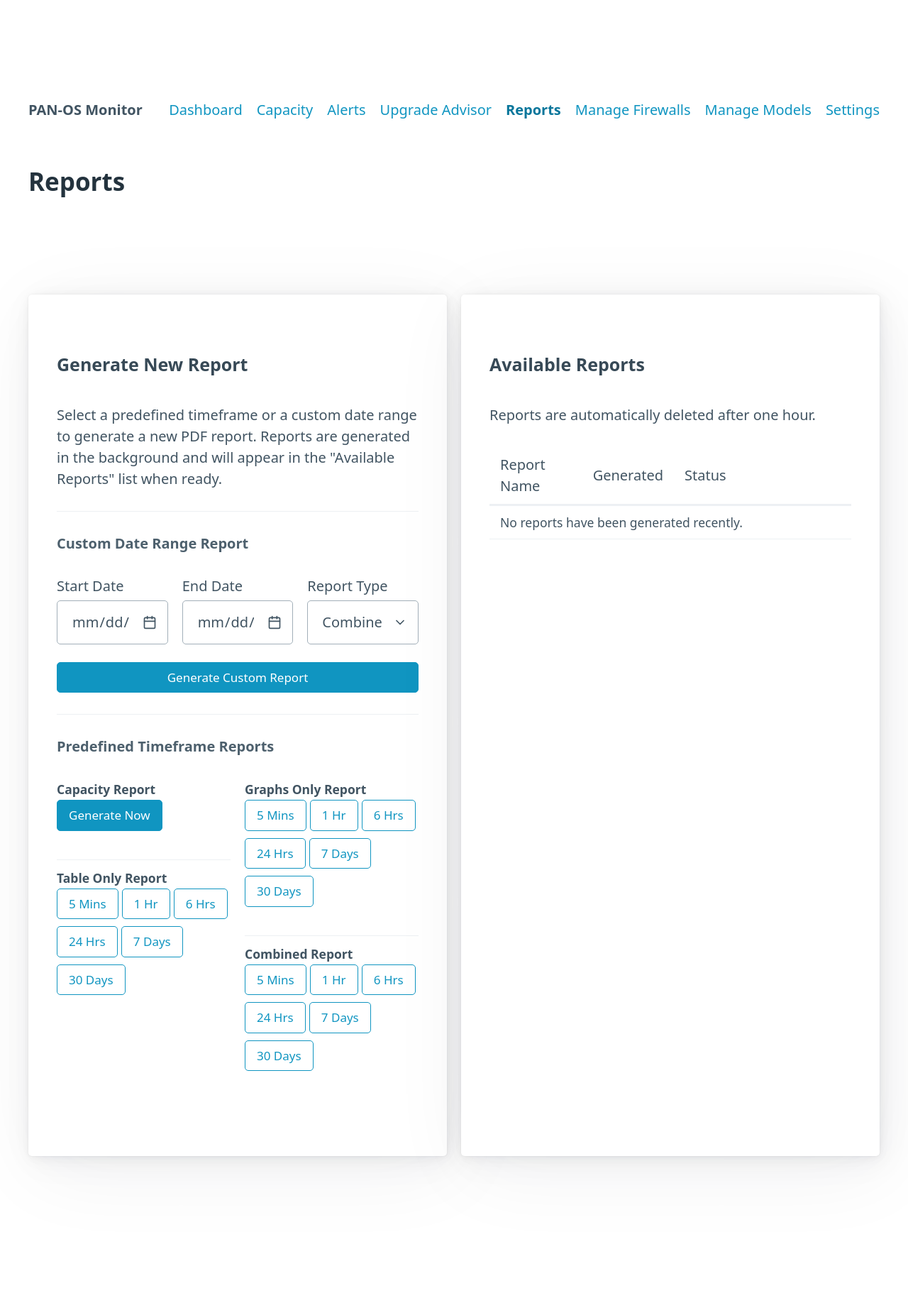
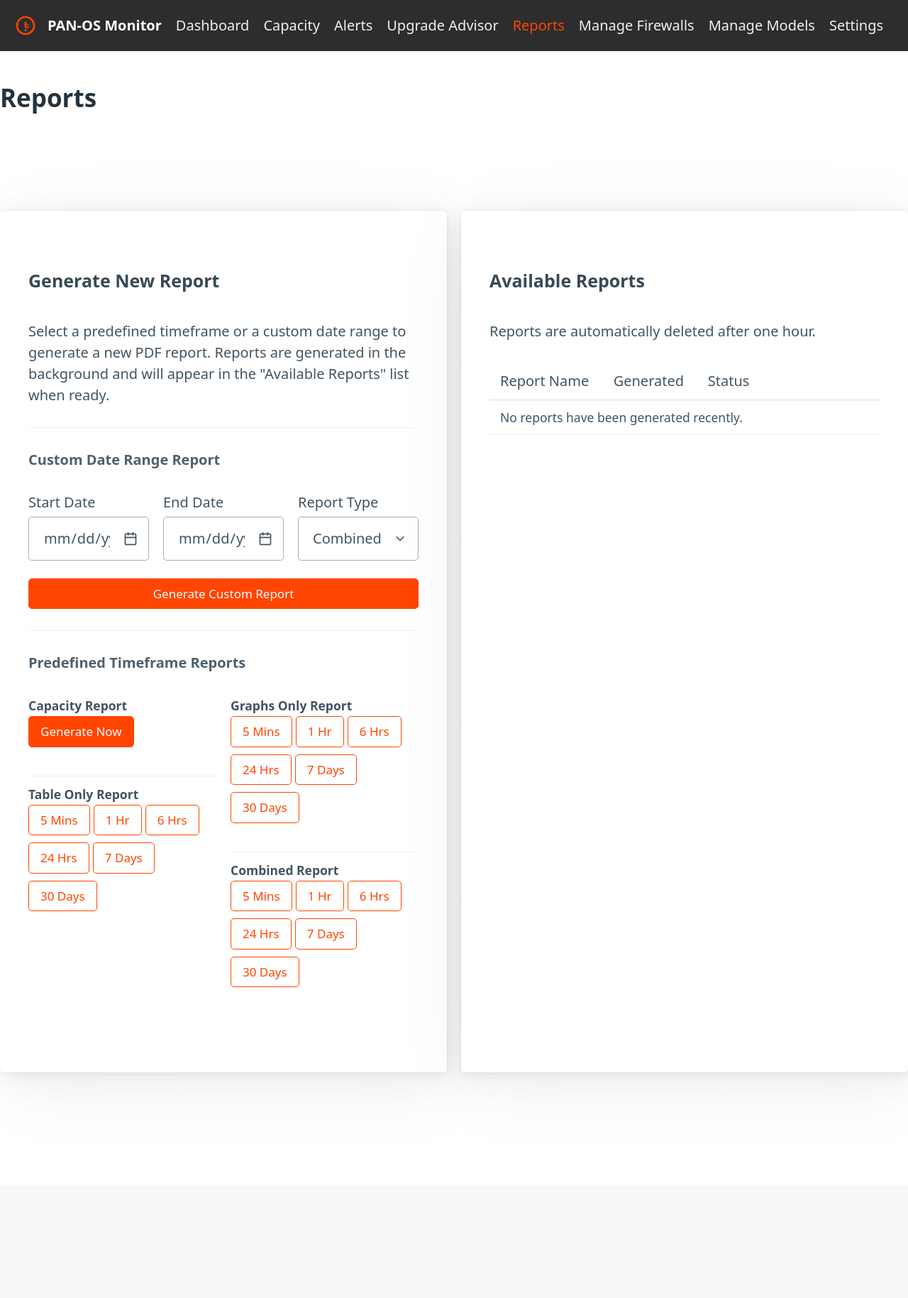
Before and after one commit to PaloAltoNetworks/panos-monitor, a Flask app: page /reports in a window 1280 px wide. Shown: the whole page at 71% size. After the commit the page ends 1516 px from the top, so only its background shows below. Run offline with Flask 2, Linux system fonts and the light colour scheme; data that the repository does not hold is empty; parts of the project's set-up code (start-up, migrations or seed data) failed here and were passed over.

Commit message:
added new look.

```diff
--- a/templates/advisor.html
+++ b/templates/advisor.html
@@ -18,7 +18,7 @@
             <option value="7d" {% if selected_timespan == '7d' %}selected{% endif %}>Last 7 Days</option>
             <option value="30d" {% if selected_timespan == '30d' %}selected{% endif %}>Last 30 Days</option>
         </select>
-        <button type="submit" class="btn-small">Analyze</button>
+        <button type="submit" class="btn-small btn-panw">Analyze</button>
     </form>
 </article>
 
--- a/templates/alerts.html
+++ b/templates/alerts.html
@@ -38,7 +38,7 @@
                 {% endfor %}
             </tbody>
         </table>
-        <button type="submit">Acknowledge Selected</button>
+        <button type="submit" class="btn-small btn-panw">Acknowledge Selected</button>
         {% else %}
         <p>No active alerts. All systems are operating within capacity thresholds.</p>
         {% endif %}
--- a/templates/base.html
+++ b/templates/base.html
@@ -10,8 +10,38 @@
 
     <link rel="stylesheet" href="https://cdn.jsdelivr.net/npm/@picocss/pico@1/css/pico.min.css">
     <style>
-        body { padding: 2rem; }
-        nav { margin-bottom: 2rem; }
+        body { padding: 0; } /* Remove all body padding */
+        nav.top-nav {
+            position: -webkit-sticky; /* For Safari */
+            position: sticky;
+            top: 0;
+            z-index: 2; /* Ensure it's above other sticky elements */
+            background-color: #2d2d2d; /* Dark background for the nav bar */
+        }
+
+        /* Style the brand/logo area */
+        .brand {
+            display: flex;
+            align-items: center;
+            gap: 0.75rem; /* Space between logo and text */
+        }
+
+        /* ** NEW: Remove top margin from the nav bar to close the gap ** */
+        nav.top-nav ul:first-of-type {
+            margin-top: 0;
+        }
+
+        /* Override default Pico link colors for the dark nav bar */
+        nav.top-nav ul li a {
+            color: #f0f0f0; /* Light gray for links */
+        }
+        nav ul li a:hover {
+            color: white;
+        }
+        nav ul li strong {
+            color: white; /* White for the brand text */
+        }
+
 
         /* Make table rows less tall */
         table td, table th {
@@ -26,7 +56,8 @@
 
         /* Make buttons inside tables smaller for more compact rows */
         td form button,
-        td a[role="button"] {
+        td a[role="button"],
+        td button {
             font-size: 0.75rem;
             padding: 0.25rem 0.5rem;
         }
@@ -48,14 +79,36 @@
         }
 
         /* ** NEW: Make the active navigation link bold ** */
-        nav a[aria-current="page"] {
-            font-weight: bold;
+        nav.top-nav a[aria-current="page"] {
+            color: #ff4500; /* Palo Alto Networks Red for active link */
         }
 
         /* ** NEW: A utility class for smaller, consistent buttons ** */
         .btn-small {
             font-size: 0.85rem !important;
             padding: 0.4rem 0.8rem !important;
+        }
+
+        /* ** NEW: Branded button color for primary actions ** */
+        .btn-panw {
+            background-color: #ff4500;
+            border-color: #ff4500;
+            color: #ffffff;
+        }
+        .btn-panw:hover {
+            background-color: #e03e00; /* Darker red on hover */
+            border-color: #e03e00;
+        }
+
+        /* ** NEW: Branded outline button color ** */
+        .btn-panw-outline {
+            border-color: #ff4500;
+            color: #ff4500;
+        }
+        .btn-panw-outline:hover {
+            background-color: #ff4500;
+            border-color: #ff4500;
+            color: #ffffff;
         }
 
         /* ** NEW: Pulsating animation for the status indicator ** */
@@ -65,24 +118,22 @@
             100% { opacity: 1; }
         }
         .status-indicator {
-            color: red !important;
+            color: white !important; /* White pulse for the dark background */
             font-weight: bold !important;
             animation: pulse 1.5s infinite;
         }
     </style>
   </head>
   <body>
-    <main class="container">
-        <nav>
+    <nav class="top-nav">
+        <div class="container-fluid">
             <ul>
-                <li><strong>PAN-OS Monitor</strong>
-                    {# ** NEW: Background Task Status Indicator (Moved) ** #}
-                    {% if background_task_is_running %}
-                    <span aria-busy="true" class="status-indicator" style="margin-left: 1rem; font-size: 0.9rem;">Refreshing data...</span>
-                    {% endif %}
+                <li>
+                    <div class="brand">
+                        <svg width="32" height="32" viewBox="0 0 24 24" fill="none" xmlns="http://www.w3.org/2000/svg"><path d="M12 2C6.48 2 2 6.48 2 12s4.48 10 10 10 10-4.48 10-10S17.52 2 12 2zm0 18c-4.41 0-8-3.59-8-8s3.59-8 8-8 8 3.59 8 8-3.59 8-8 8zm-1-12h2v6h-2zm0 8h2v2h-2z" fill="#ff4500"></path><path d="M11.25 12.55c0-.4.1-.77.29-1.1.19-.33.46-.6.8-.81.34-.21.74-.31 1.19-.31.45 0 .84.1 1.18.31.34.21.6.48.79.81.19.33.29.7.29 1.1v.19c0 .4-.1.77-.29 1.1-.19.33-.45.6-.79.81-.34-.21-.73.31-1.18.31-.45 0-.85-.1-1.19-.31-.34-.21-.61-.48-.8-.81-.19-.33-.29-.7-.29-1.1v-.19zm1.49 1.04c.1.13.23.23.39.31.16.08.34.12.53.12.19 0 .37-.04.53-.12.16-.08.29-.18.39-.31.1-.13.17-.28.21-.45.04-.17.06-.35.06-.53s-.02-.36-.06-.53c-.04-.17-.11-.32-.21-.45-.1-.13-.23-.23-.39-.31-.16-.08-.34-.12-.53-.12-.19 0-.37-.04-.53-.12-.16-.08-.29-.18-.39-.31-.1-.13-.17-.28-.21-.45-.04-.17-.06-.35-.06-.53s.02-.36.06-.53c.04-.17.11-.32.21-.45z" fill="#ff4500"></path></svg>
+                        <strong>PAN-OS Monitor</strong>
+                    </div>
                 </li>
-            </ul>
-            <ul>
                 <li><a href="{{ url_for('index') }}" {% if request.endpoint == 'index' %}aria-current="page"{% endif %}>Dashboard</a></li>
                 <li><a href="{{ url_for('capacity_dashboard') }}" {% if request.endpoint == 'capacity_dashboard' %}aria-current="page"{% endif %}>Capacity</a></li>
                 <li><a href="{{ url_for('alerts') }}" {% if request.endpoint == 'alerts' %}aria-current="page"{% endif %}>Alerts</a></li>
@@ -91,8 +142,14 @@
                 <li><a href="{{ url_for('manage_firewalls') }}" {% if request.endpoint == 'manage_firewalls' %}aria-current="page"{% endif %}>Manage Firewalls</a></li>
                 <li><a href="{{ url_for('manage_models') }}" {% if request.endpoint == 'manage_models' %}aria-current="page"{% endif %}>Manage Models</a></li>
                 <li><a href="{{ url_for('settings') }}" {% if request.endpoint == 'settings' %}aria-current="page"{% endif %}>Settings</a></li>
+                {# ** NEW: Background Task Status Indicator (Moved) ** #}
+                {% if background_task_is_running %}
+                <li><span aria-busy="true" class="status-indicator" style="font-size: 0.9rem;">Refreshing data...</span></li>
+                {% endif %}
             </ul>
-        </nav>
+        </div>
+    </nav>
+    <main class="container" style="padding-top: 2rem;">
 
         {% with messages = get_flashed_messages(with_categories=true) %}
             {% if messages %}
--- a/templates/capacity.html
+++ b/templates/capacity.html
@@ -14,7 +14,7 @@
     <p>This dashboard shows the current count of configured objects against the device's maximum capacity. Data is updated when you click the refresh button.</p>
     <div class="grid">
         <form action="{{ url_for('refresh_capacity') }}" method="post" style="margin: 0;">
-            <button type="submit" class="contrast btn-small">Refresh Current Usage</button>
+            <button type="submit" class="btn-small btn-panw">Refresh Current Usage</button>
         </form>
         <form action="{{ url_for('refresh_specs') }}" method="post" style="margin: 0;">
             <button type="submit" class="secondary btn-small">Refresh Max Specs</button>
--- a/templates/index.html
+++ b/templates/index.html
@@ -5,6 +5,10 @@
 <style>
   main.container {
     max-width: 1600px;
+  }
+  /* ** NEW: Change link color to match brand theme ** */
+  .table-container a {
+      color: #ff4500;
   }
 </style>
 
--- a/templates/models.html
+++ b/templates/models.html
@@ -38,7 +38,7 @@
                     <input type="number" id="max_ssl_decrypt_sessions" name="max_ssl_decrypt_sessions" placeholder="e.g., 4200" required>
                 </label>
             </div>
-            <button type="submit" class="btn-small">Add Model</button>
+            <button type="submit" class="btn-small btn-panw">Add Model</button>
         </form>
     </article>
 </div>
--- a/templates/reports.html
+++ b/templates/reports.html
@@ -39,7 +39,7 @@
                     </select>
                 </label>
             </div>
-            <button type="submit" class="btn-small">Generate Custom Report</button>
+            <button type="submit" class="btn-small btn-panw">Generate Custom Report</button>
         </form>
         <hr>
         <h6>Predefined Timeframe Reports</h6>
@@ -47,37 +47,37 @@
         <div class="grid">
             <div>
                 <small><b>Capacity Report</b></small>
-                <p class="report-buttons"><a href="{{ url_for('export_pdf', type='capacity') }}" role="button" class="btn-small">Generate Now</a></p>
+                <p class="report-buttons"><a href="{{ url_for('export_pdf', type='capacity') }}" role="button" class="btn-small btn-panw">Generate Now</a></p>
                 <hr>
                 <small><b>Table Only Report</b></small>
                 <p class="report-buttons">
-                    <a href="{{ url_for('export_pdf', timespan='5m', type='table_only') }}" role="button" class="outline btn-small">5 Mins</a>
-                    <a href="{{ url_for('export_pdf', timespan='1h', type='table_only') }}" role="button" class="outline btn-small">1 Hr</a>
-                    <a href="{{ url_for('export_pdf', timespan='6h', type='table_only') }}" role="button" class="outline btn-small">6 Hrs</a>
-                    <a href="{{ url_for('export_pdf', timespan='24h', type='table_only') }}" role="button" class="outline btn-small">24 Hrs</a>
-                    <a href="{{ url_for('export_pdf', timespan='7d', type='table_only') }}" role="button" class="outline btn-small">7 Days</a>
-                    <a href="{{ url_for('export_pdf', timespan='30d', type='table_only') }}" role="button" class="outline btn-small">30 Days</a>
+                    <a href="{{ url_for('export_pdf', timespan='5m', type='table_only') }}" role="button" class="outline btn-small btn-panw-outline">5 Mins</a>
+                    <a href="{{ url_for('export_pdf', timespan='1h', type='table_only') }}" role="button" class="outline btn-small btn-panw-outline">1 Hr</a>
+                    <a href="{{ url_for('export_pdf', timespan='6h', type='table_only') }}" role="button" class="outline btn-small btn-panw-outline">6 Hrs</a>
+                    <a href="{{ url_for('export_pdf', timespan='24h', type='table_only') }}" role="button" class="outline btn-small btn-panw-outline">24 Hrs</a>
+                    <a href="{{ url_for('export_pdf', timespan='7d', type='table_only') }}" role="button" class="outline btn-small btn-panw-outline">7 Days</a>
+                    <a href="{{ url_for('export_pdf', timespan='30d', type='table_only') }}" role="button" class="outline btn-small btn-panw-outline">30 Days</a>
                 </p>
             </div>
             <div>
                 <small><b>Graphs Only Report</b></small>
                 <p class="report-buttons">
-                    <a href="{{ url_for('export_pdf', timespan='5m', type='graphs_only') }}" role="button" class="outline btn-small">5 Mins</a>
-                    <a href="{{ url_for('export_pdf', timespan='1h', type='graphs_only') }}" role="button" class="outline btn-small">1 Hr</a>
-                    <a href="{{ url_for('export_pdf', timespan='6h', type='graphs_only') }}" role="button" class="outline btn-small">6 Hrs</a>
-                    <a href="{{ url_for('export_pdf', timespan='24h', type='graphs_only') }}" role="button" class="outline btn-small">24 Hrs</a>
-                    <a href="{{ url_for('export_pdf', timespan='7d', type='graphs_only') }}" role="button" class="outline btn-small">7 Days</a>
-                    <a href="{{ url_for('export_pdf', timespan='30d', type='graphs_only') }}" role="button" class="outline btn-small">30 Days</a>
+                    <a href="{{ url_for('export_pdf', timespan='5m', type='graphs_only') }}" role="button" class="outline btn-small btn-panw-outline">5 Mins</a>
+                    <a href="{{ url_for('export_pdf', timespan='1h', type='graphs_only') }}" role="button" class="outline btn-small btn-panw-outline">1 Hr</a>
+                    <a href="{{ url_for('export_pdf', timespan='6h', type='graphs_only') }}" role="button" class="outline btn-small btn-panw-outline">6 Hrs</a>
+                    <a href="{{ url_for('export_pdf', timespan='24h', type='graphs_only') }}" role="button" class="outline btn-small btn-panw-outline">24 Hrs</a>
+                    <a href="{{ url_for('export_pdf', timespan='7d', type='graphs_only') }}" role="button" class="outline btn-small btn-panw-outline">7 Days</a>
+                    <a href="{{ url_for('export_pdf', timespan='30d', type='graphs_only') }}" role="button" class="outline btn-small btn-panw-outline">30 Days</a>
                 </p>
                 <hr>
                 <small><b>Combined Report</b></small>
                 <p class="report-buttons">
-                    <a href="{{ url_for('export_pdf', timespan='5m', type='combined') }}" role="button" class="outline btn-small">5 Mins</a>
-                    <a href="{{ url_for('export_pdf', timespan='1h', type='combined') }}" role="button" class="outline btn-small">1 Hr</a>
-                    <a href="{{ url_for('export_pdf', timespan='6h', type='combined') }}" role="button" class="outline btn-small">6 Hrs</a>
-                    <a href="{{ url_for('export_pdf', timespan='24h', type='combined') }}" role="button" class="outline btn-small">24 Hrs</a>
-                    <a href="{{ url_for('export_pdf', timespan='7d', type='combined') }}" role="button" class="outline btn-small">7 Days</a>
-                    <a href="{{ url_for('export_pdf', timespan='30d', type='combined') }}" role="button" class="outline btn-small">30 Days</a>
+                    <a href="{{ url_for('export_pdf', timespan='5m', type='combined') }}" role="button" class="outline btn-small btn-panw-outline">5 Mins</a>
+                    <a href="{{ url_for('export_pdf', timespan='1h', type='combined') }}" role="button" class="outline btn-small btn-panw-outline">1 Hr</a>
+                    <a href="{{ url_for('export_pdf', timespan='6h', type='combined') }}" role="button" class="outline btn-small btn-panw-outline">6 Hrs</a>
+                    <a href="{{ url_for('export_pdf', timespan='24h', type='combined') }}" role="button" class="outline btn-small btn-panw-outline">24 Hrs</a>
+                    <a href="{{ url_for('export_pdf', timespan='7d', type='combined') }}" role="button" class="outline btn-small btn-panw-outline">7 Days</a>
+                    <a href="{{ url_for('export_pdf', timespan='30d', type='combined') }}" role="button" class="outline btn-small btn-panw-outline">30 Days</a>
                 </p>
             </div>
         </div>
@@ -108,7 +108,7 @@
                     <td>
                         {% if job.status == 'ready' %}
                             <div class="grid" style="margin-bottom: 0; grid-template-columns: 1fr 1fr;">
-                                <a href="{{ url_for('static', filename='reports/' + job.id + '.pdf') }}" role="button" download="{{ job.name }}" style="margin-bottom: 0;">Download</a>
+                                <a href="{{ url_for('static', filename='reports/' + job.id + '.pdf') }}" role="button" download="{{ job.name }}" class="btn-panw" style="margin-bottom: 0;">Download</a>
                                 <form action="{{ url_for('delete_report', job_id=job.id) }}" method="post" style="margin-bottom: 0;">
                                     <button type="submit" class="secondary outline" style="margin-bottom: 0;">Delete</button>
                                 </form>
@@ -120,7 +120,7 @@
                             </div>
                         {% else %}
                             <div class="grid" style="margin-bottom: 0; grid-template-columns: 1fr 1fr;">
-                                <button aria-busy="true" style="margin-bottom: 0;">Generating...</button>
+                                <button class="secondary" aria-busy="true" style="margin-bottom: 0;">Generating...</button>
                                 <form action="{{ url_for('delete_report', job_id=job.id) }}" method="post" style="margin-bottom: 0;">
                                     <button type="submit" class="secondary outline" style="margin-bottom: 0;">Delete</button>
                                 </form>
--- a/templates/settings.html
+++ b/templates/settings.html
@@ -57,7 +57,7 @@
                 <small>Generate an alert when any capacity metric exceeds this utilization percentage. Existing data will be re-evaluated upon saving.</small>
             </fieldset>
 
-            <button type="submit" class="btn-small">Save Settings</button>
+            <button type="submit" class="btn-small btn-panw">Save Settings</button>
         </form>
     </article>
 {% endblock %}
```
Also changed, not shown: templates/firewall_detail.html (+6 -6 lines), templates/firewalls.html (+4 -4 lines), 5 other files.
